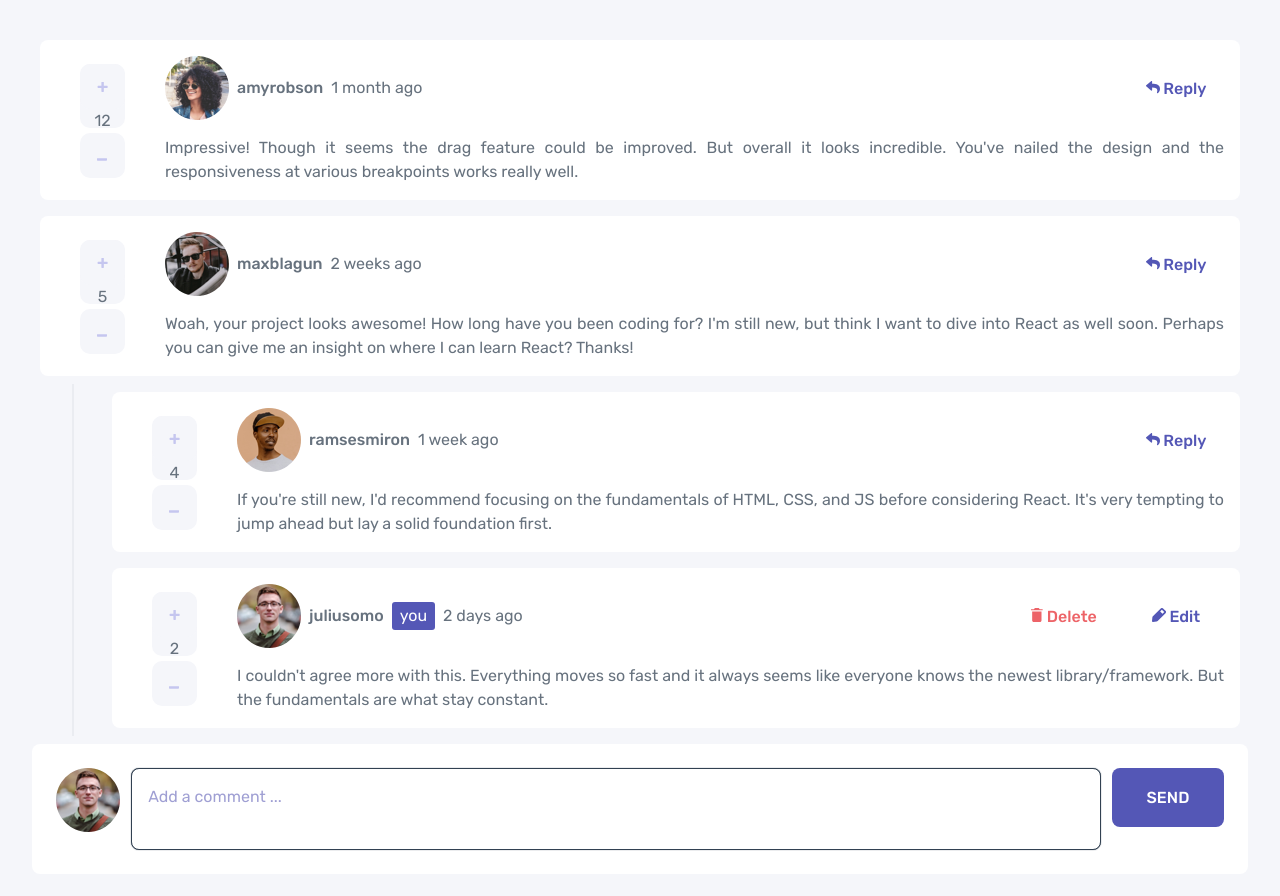
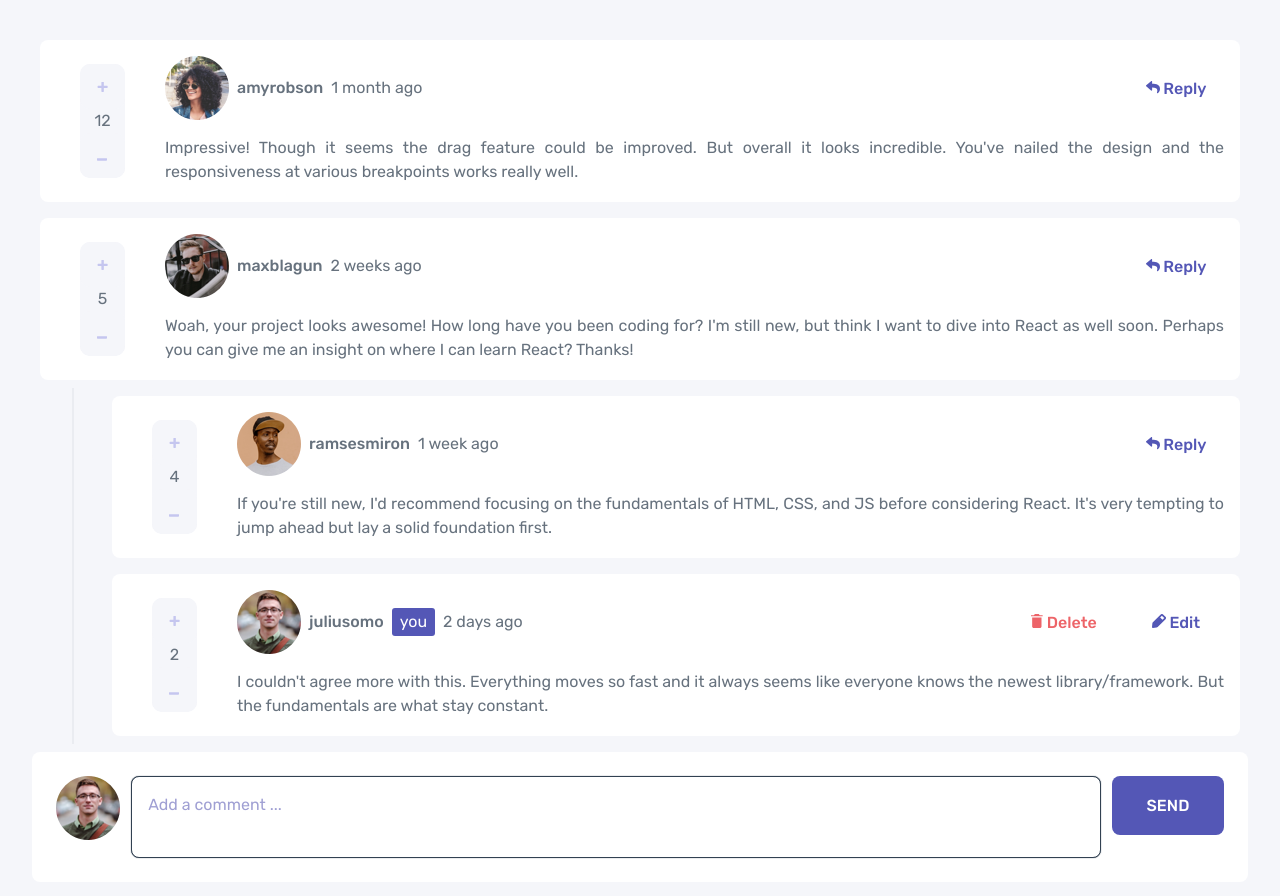
Before and after one commit to carriehxx/Review-list-from-vue, a Vue app: page / in a window 1280 px wide. Shown: the top 896 px of the page. Built offline with nearby package versions, Linux system fonts and the light colour scheme.

Commit message:
Update reviewBlock.vue

```diff
--- a/src/components/reviewBlock.vue
+++ b/src/components/reviewBlock.vue
@@ -272,7 +272,7 @@ import modal from './review/modal.vue'
     place-items: center;
     gap: 0;
     border-radius: 10px;
-    max-height: 8vh;
+
 }
 
 .youTag {
```
